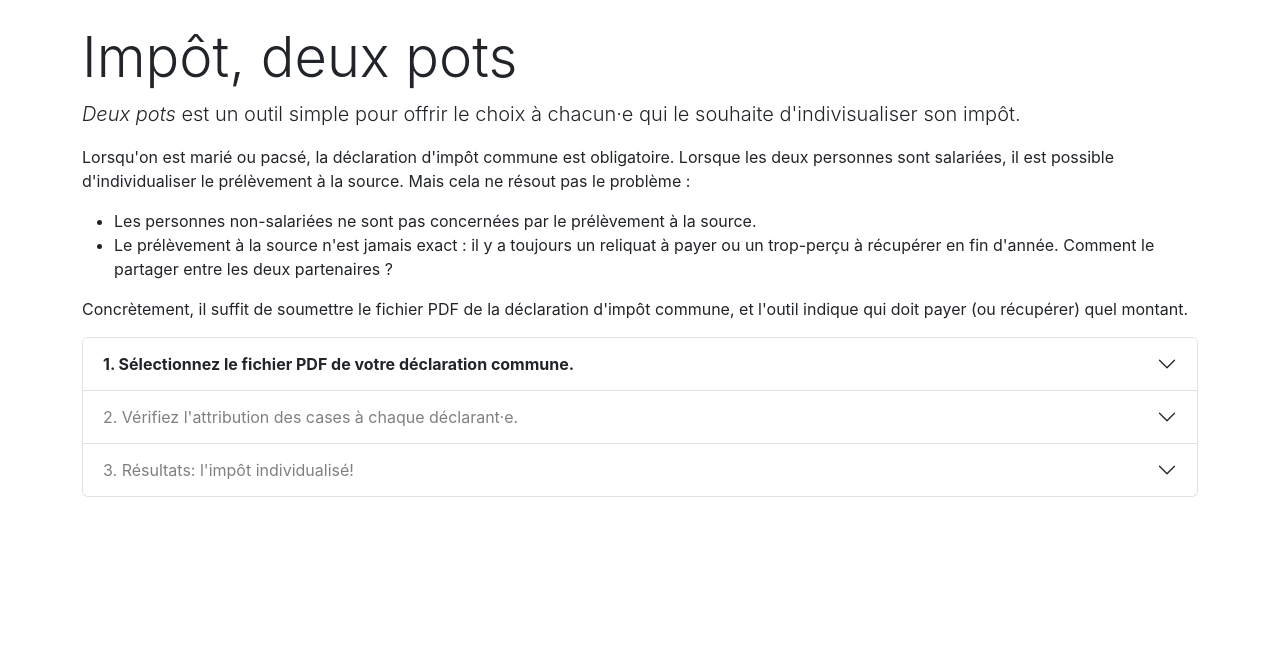
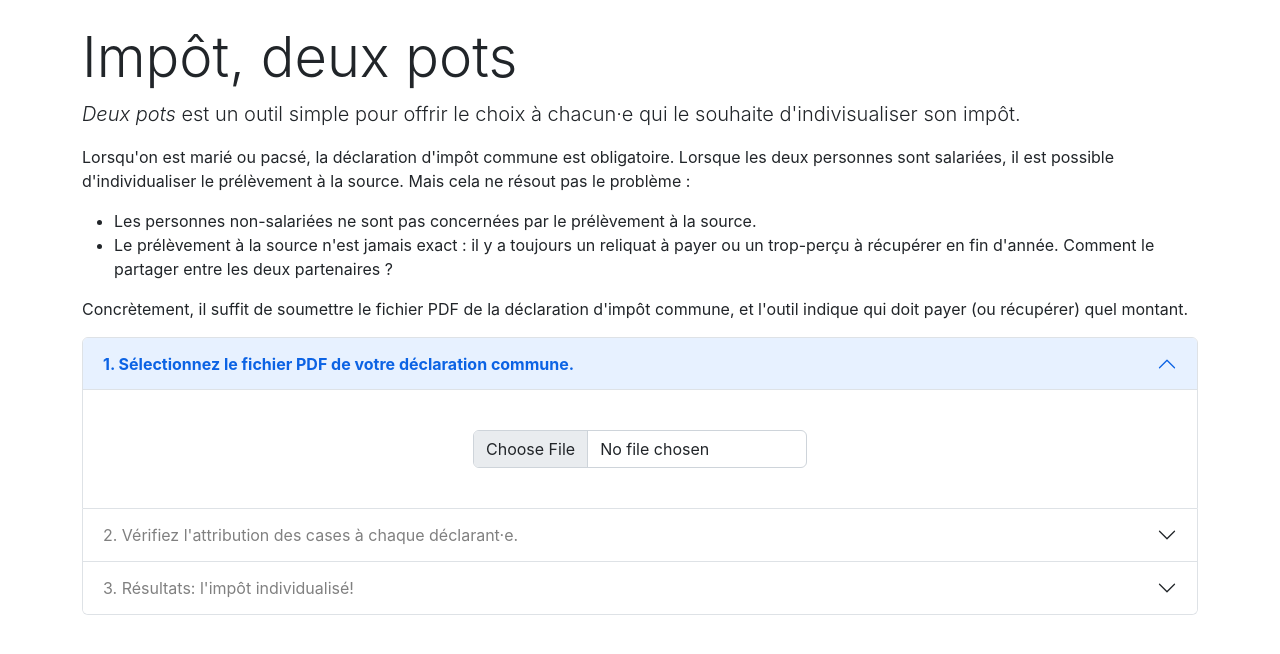
Before and after one commit to tbelhalfaoui/deuxpots, a React (Create React App) app in the folder frontend/: page / in a window 1280 px wide. Shown: the top 654 px of the page. Built offline with nearby package versions, Linux system fonts and the light colour scheme.

Commit message:
Fix step type

```diff
--- a/frontend/src/App.js
+++ b/frontend/src/App.js
@@ -18,16 +18,16 @@ function App() {
         <Header />
         <Accordion>
           <AccordionStepItem title="1. Sélectionnez le fichier PDF de votre déclaration commune."
-          itemStep="1" currentStep={step} maxCurrentStep={maxStep} setStep={setStep}>
+          itemStep={1} currentStep={step} maxCurrentStep={maxStep} setStep={setStep}>
             <PdfSubmitForm setBoxes={setBoxes} setStep={(s) => setStep(s) || setMaxStep(s)} />
           </AccordionStepItem>
           <AccordionStepItem title="2. Vérifiez l'attribution des cases à chaque déclarant·e."
-          itemStep="2" currentStep={step} maxCurrentStep={maxStep} setStep={setStep}>
+          itemStep={2} currentStep={step} maxCurrentStep={maxStep} setStep={setStep}>
             <TaxBoxesPanel boxes={boxes} setBoxes={setBoxes} setStep={(s) => setStep(s) || setMaxStep(s)}
             setIndividualizedResults={setIndividualizedResults} />
           </AccordionStepItem>
           <AccordionStepItem title="3. Résultats: l'impôt individualisé!"
-          itemStep="3" currentStep={step} maxCurrentStep={maxStep} setStep={setStep}>
+          itemStep={3} currentStep={step} maxCurrentStep={maxStep} setStep={setStep}>
             <ResultsPanel results={individualizedResults} />
           </AccordionStepItem>
         </Accordion>
```
